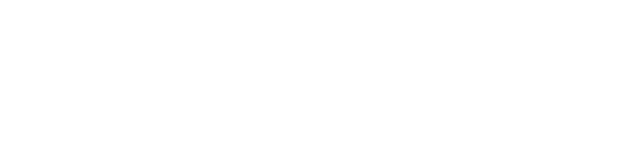
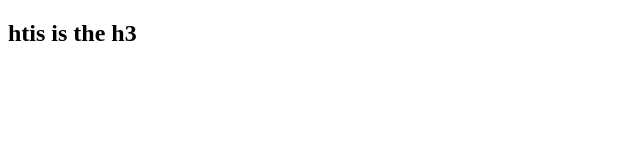
Before and after one commit to MdMeherajHossen1/My-first-repo, a plain HTML site: page index.html in a window 1280 px wide. Shown: the whole page, without its empty margins (0-640 px from the left). Drawn offline with Linux system fonts and the light colour scheme.

Commit message:
adding-h2

```diff
--- a/index.html
+++ b/index.html
@@ -4,9 +4,9 @@
     <meta charset="UTF-8">
     <meta http-equiv="X-UA-Compatible" content="IE=edge">
     <meta name="viewport" content="width=device-width, initial-scale=1.0">
-    <title>My first repo</title>
+    <title>Document</title>
 </head>
 <body>
-
+    <h2>htis is the h3</h2>
 </body>
 </html>
```
